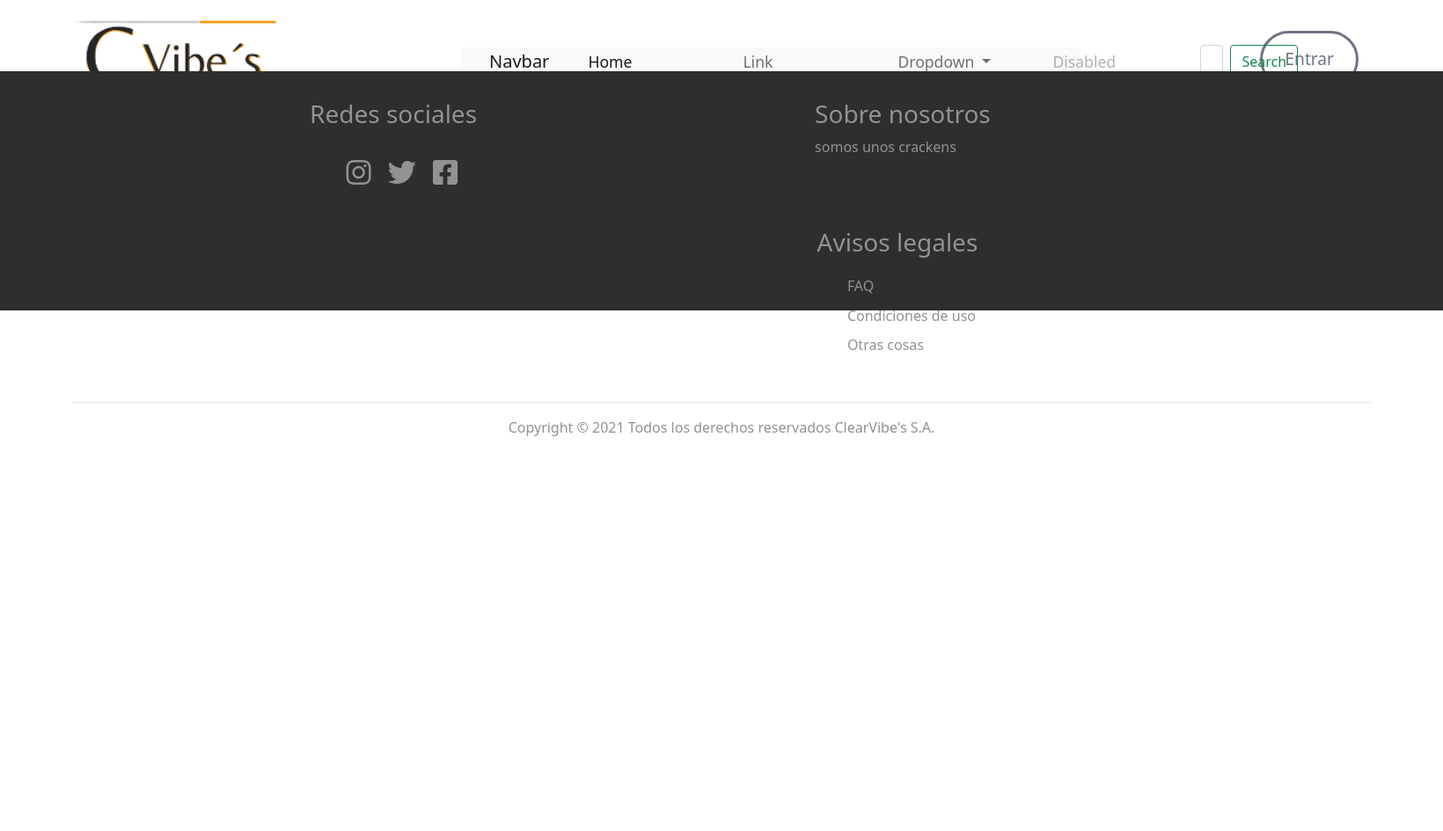
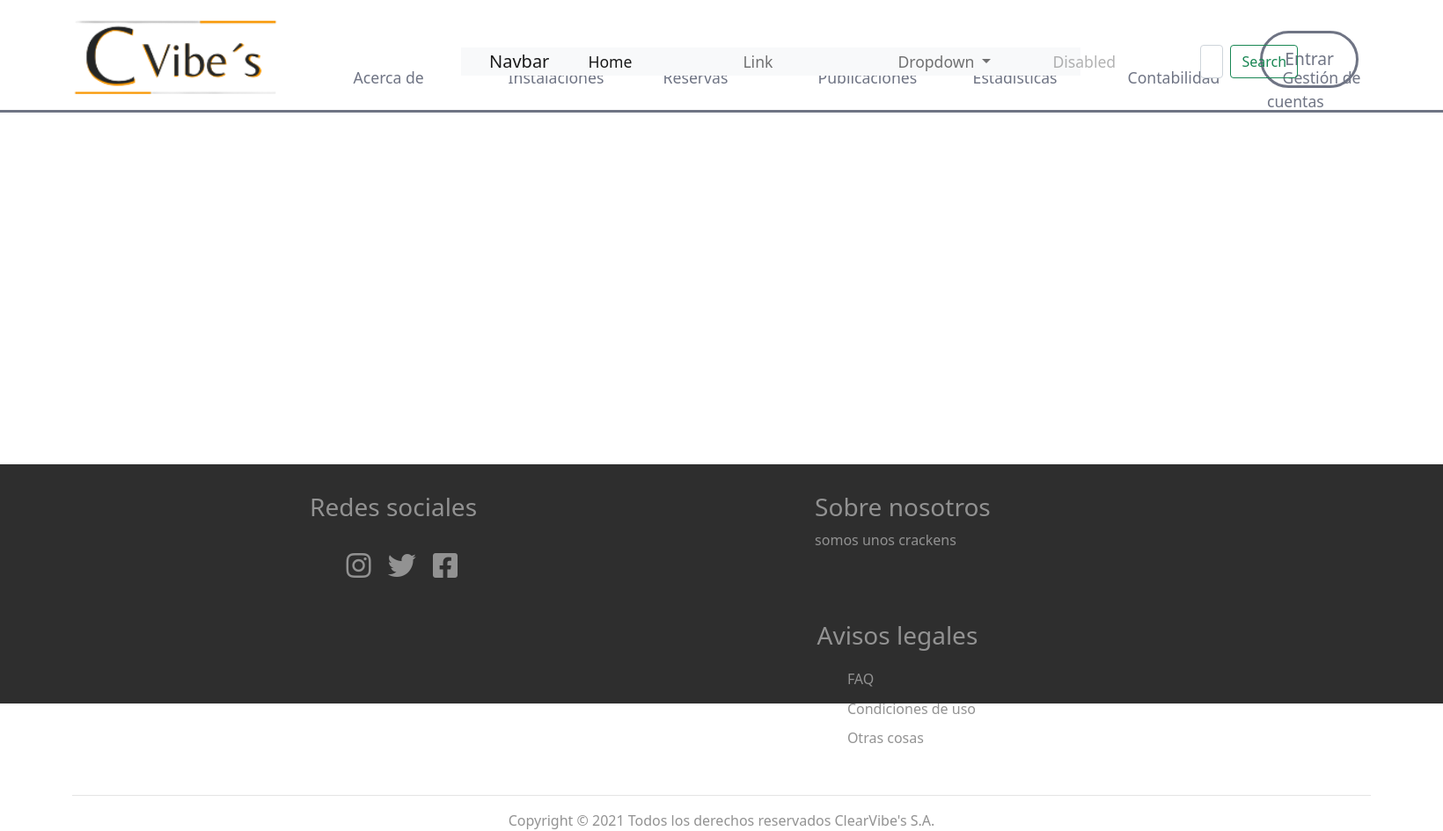
Before and after one commit to osunamaria/CleanVibe-s, a PHP site: page /contabilidad/index.html in a window 1640 px wide. Shown: the whole page at 88% size. Before the commit the page ends 496 px from the top, so only its background shows below. Run offline with PHP 8.4, Linux system fonts and the light colour scheme; some web fonts are replaced.

Commit message:
contabilidad

```diff
--- a/css/contabilidad.css
+++ b/css/contabilidad.css
@@ -2,3 +2,7 @@
     margin: 0;
     padding: 0;
 }
+
+footer{
+    position: absolute;
+}
```
